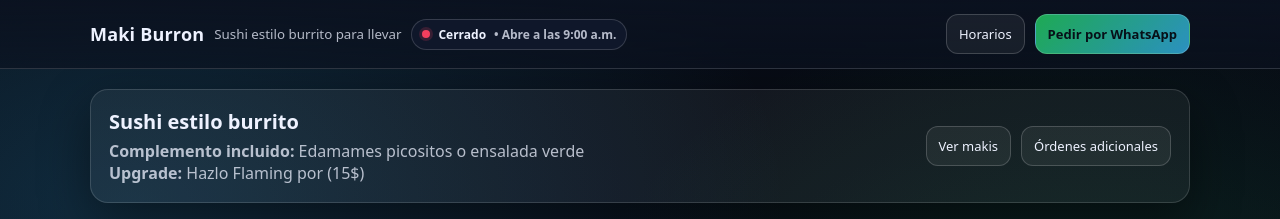
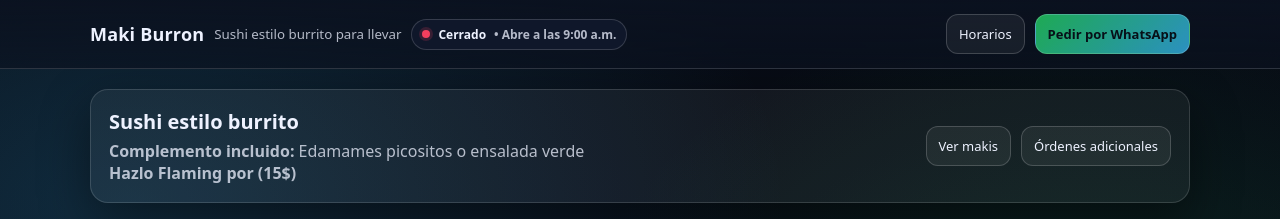
Before and after one commit to camber-makiburron/makiburron, a plain HTML site: page index.html in a window 1280 px wide. Shown: the top 219 px of the page. Drawn offline with Linux system fonts and the light colour scheme.

Commit message:
Update index.html

```diff
--- a/index.html
+++ b/index.html
@@ -112,7 +112,7 @@
     <section class="hero">
       <div>
         <h2>Sushi estilo burrito</h2>
-        <p><strong>Complemento incluido:</strong> Edamames picositos o ensalada verde<br><strong>Upgrade:</strong> Hazlo Flaming por (15$)</p>
+        <p><strong>Complemento incluido:</strong> Edamames picositos o ensalada verde<br><strong>Hazlo Flaming por (15$)</strong> </p>
       </div>
       <div class="cta">
         <a class="btn" href="#menu">Ver makis</a>
```
